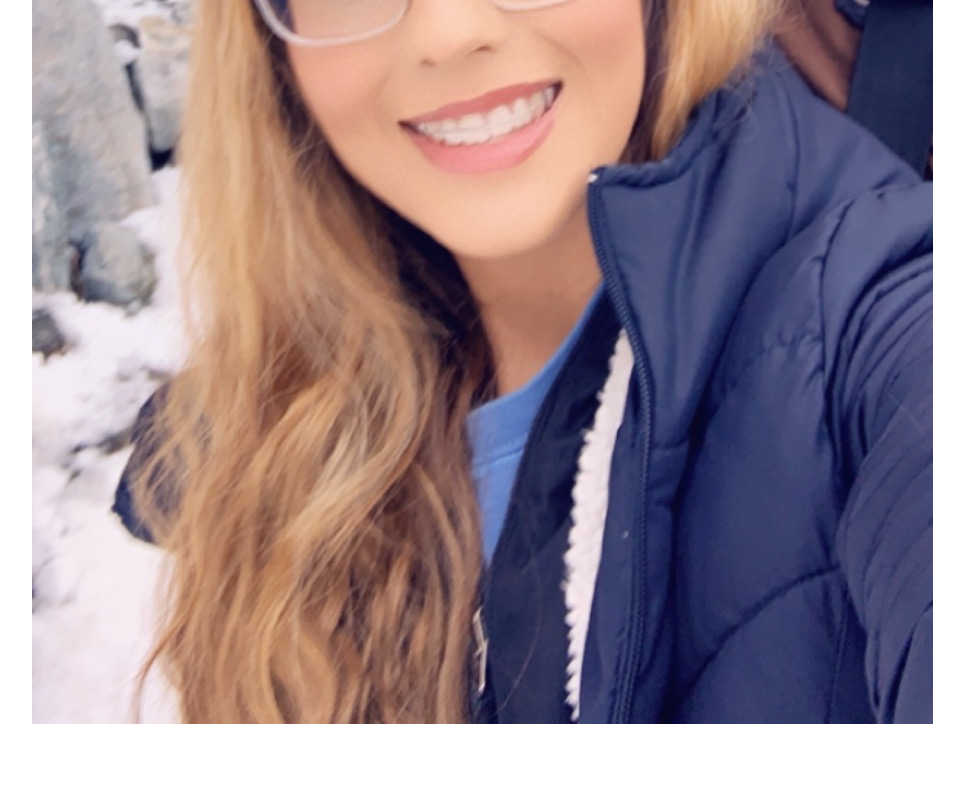
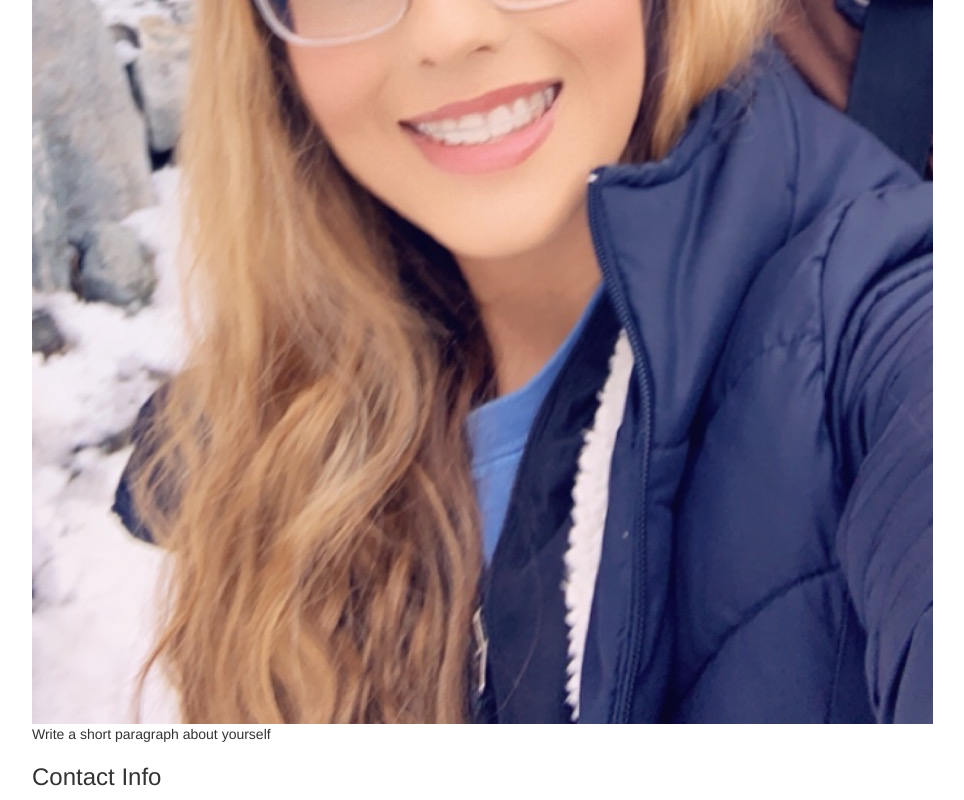
Before and after one commit to moniquef123/worldWildlife, a plain HTML site: page index.html in a window 1280 px wide. Shown: the part 492-1292 px from the top of the page, without its empty margins (38-1002 px from the left). Before the commit the page ends 1216 px from the top, so only its background shows below. Drawn offline with nearby package versions, Linux system fonts and the light colour scheme.

Commit message:
change text on index page

```diff
--- a/index.html
+++ b/index.html
@@ -24,6 +24,8 @@
 		<h1>Student Bio</h1>
 		<h3>Monique Flores</h3>
 		<img src="assets/images/IMG_0336.JPG" alt="">
+		<p>Write a short paragraph about yourself</p>
+		<h3>Contact Info</h3>
 	</div>
 
 </body>
```
